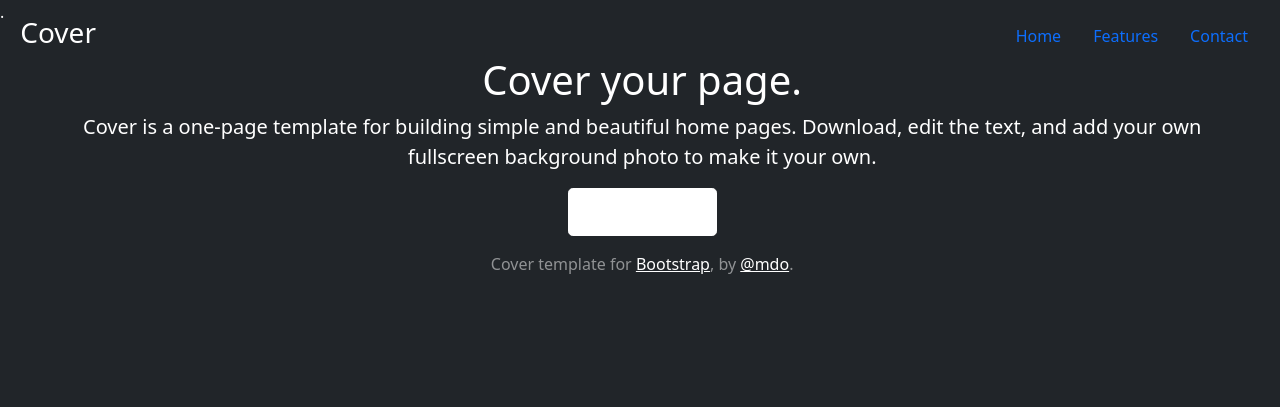
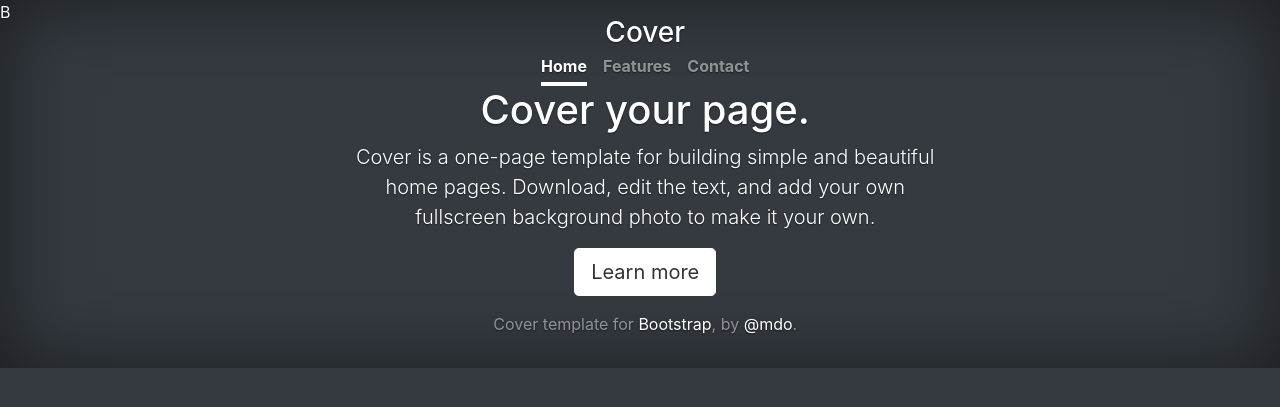
Before and after one commit to lambrosopos/bible-school-web-app, a Django app: page / in a window 1280 px wide. Shown: the top 407 px of the page. Run offline with Django 3.2, Linux system fonts and the light colour scheme; some libraries are stand-ins or nearby versions.

Commit message:
bootstrap 5.1

```diff
--- a/bible_school/templates/base.html
+++ b/bible_school/templates/base.html
@@ -3,12 +3,6 @@
 <!DOCTYPE html>
 <html>
   <head>
-    <!-- CSS only -->
-    <link href="https://cdn.jsdelivr.net/npm/bootstrap@5.1.1/dist/css/bootstrap.min.css" rel="stylesheet" integrity="sha384-F3w7mX95PdgyTmZZMECAngseQB83DfGTowi0iMjiWaeVhAn4FJkqJByhZMI3AhiU" crossorigin="anonymous">
-    <!-- JavaScript Bundle with Popper -->
-    <script src="https://cdn.jsdelivr.net/npm/bootstrap@5.1.1/dist/js/bootstrap.bundle.min.js" integrity="sha384-/bQdsTh/da6pkI1MST/rWKFNjaCP5gBSY4sEBT38Q/9RBh9AH40zEOg7Hlq2THRZ" crossorigin="anonymous"></script>
-
-
     <!-- Favicons -->
     <link rel="apple-touch-icon" href="/docs/5.1/assets/img/favicons/apple-touch-icon.png" sizes="180x180">
     <link rel="icon" href="/docs/5.1/assets/img/favicons/favicon-32x32.png" sizes="32x32" type="image/png">
@@ -17,8 +11,68 @@
     <link rel="icon" href="/docs/5.1/assets/img/favicons/favicon.ico">
     <meta name="theme-color" content="#7952b3">
 
-    <link rel"stylesheet" href="{% static 'css/cover.css' %}">
+    <link rel"stylesheet" href="{% static 'app/css/cover.css' %}">
+    <!-- Bootstrap core CSS -->
+    <link href="/docs/5.1/dist/css/bootstrap.min.css" rel="stylesheet" integrity="sha384-F3w7mX95PdgyTmZZMECAngseQB83DfGTowi0iMjiWaeVhAn4FJkqJByhZMI3AhiU" crossorigin="anonymous">
+    B
 
+
+    <style>
+
+/*
+ * Globals
+ */
+
+
+/* ustom default button */
+.btn-secondary,
+.btn-secondary:hover,
+.btn-secondary:focus {
+  color: #333;
+  text-shadow: none; /* Prevent inheritance from `body` */
+}
+
+
+/*
+ * Base structure
+ */
+
+body {
+  text-shadow: 0 .05rem .1rem rgba(0, 0, 0, .5);
+  box-shadow: inset 0 0 5rem rgba(0, 0, 0, .5);
+}
+
+.cover-container {
+  max-width: 42em;
+}
+
+
+/*
+ * Header
+ */
+
+.nav-masthead .nav-link {
+  padding: .25rem 0;
+  font-weight: 700;
+  color: rgba(255, 255, 255, .5);
+  background-color: transparent;
+  border-bottom: .25rem solid transparent;
+}
+
+.nav-masthead .nav-link:hover,
+.nav-masthead .nav-link:focus {
+  border-bottom-color: rgba(255, 255, 255, .25);
+}
+
+.nav-masthead .nav-link + .nav-link {
+  margin-left: 1rem;
+}
+
+    .nav-masthead .active {
+      color: #fff;
+      border-bottom-color: #fff;
+    }C
+    </style>
     {% block header %}
     {% endblock %}
   </head>
--- a/bible_school/templates/navbars.html
+++ b/bible_school/templates/navbars.html
@@ -15,7 +15,7 @@
           font-size: 3.5rem;
         }
       }
-    </style>.
+    </style>
 {% endblock %}
 {% block navbar %}
 <div class="cover-container d-flex w-100 h-100 p-3 mx-auto flex-column">
```
